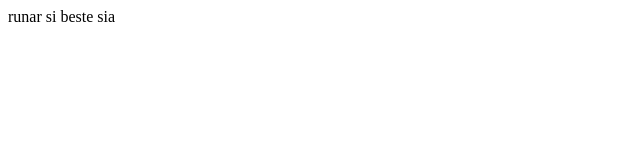
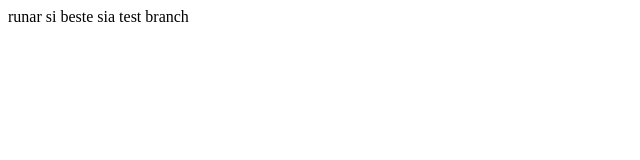
Before and after one commit to ru9/ru9.github.io, a plain HTML site: page index.html in a window 1280 px wide. Shown: the full height of the page, 0-640 px from the left. Drawn offline with Linux system fonts and the light colour scheme.

Commit message:
test new branch

```diff
--- a/index.html
+++ b/index.html
@@ -5,6 +5,6 @@
     <title>runar si beste sia</title>
   </head>
   <body>
-    runar si beste sia
+    runar si beste sia test branch
   </body>
 </html>
```
